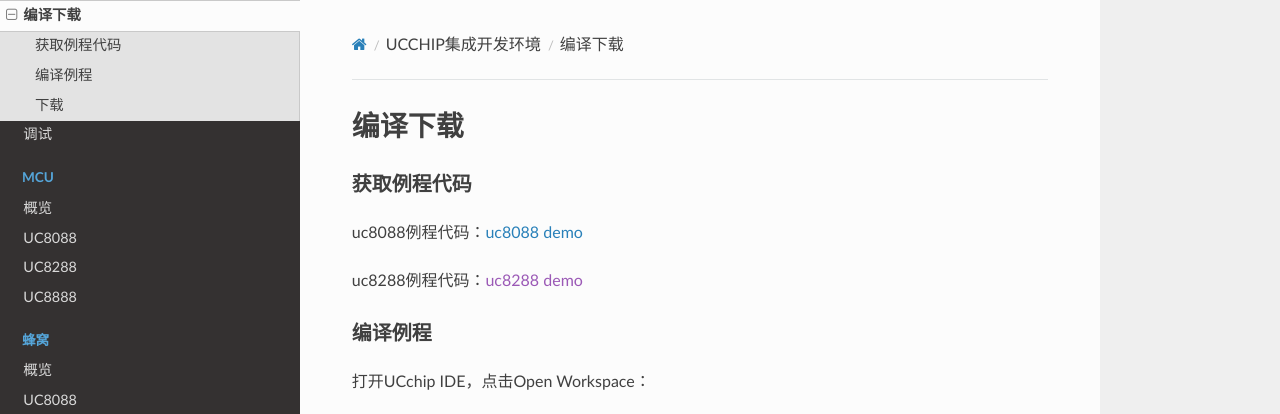
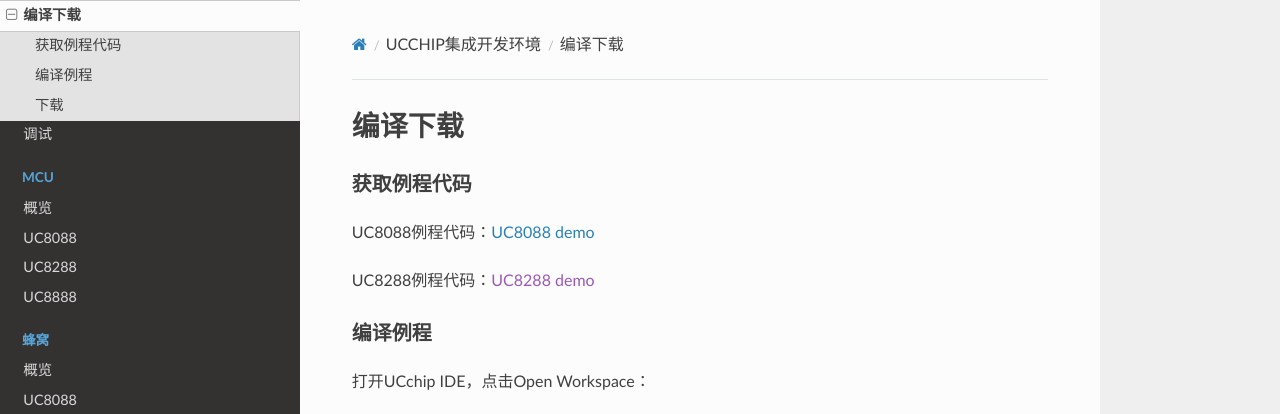
Before and after one commit to June34/docs-online, an MkDocs documentation site: the page built from docs/ucchip_env/build_and_down.md, in a window 1280 px wide and 900 px high. Shown: the top 414 px of the window. Built offline with MkDocs 1.6.1, drawn with Linux system fonts in a browser that asks for light colours; nearby versions of some CDN libraries; old or Windows-style settings are respelled for this version of MkDocs.

Commit message:
capital UC

```diff
--- a/docs/ucchip_env/build_and_down.md
+++ b/docs/ucchip_env/build_and_down.md
@@ -2,9 +2,9 @@
 
 ### 获取例程代码
 
-uc8088例程代码：[uc8088 demo](https://uc8088.com/t/topic/28)
+UC8088例程代码：[UC8088 demo](https://uc8088.com/t/topic/28)
 
-uc8288例程代码：[uc8288 demo]()
+UC8288例程代码：[UC8288 demo]()
 
 ### 编译例程
 
```
